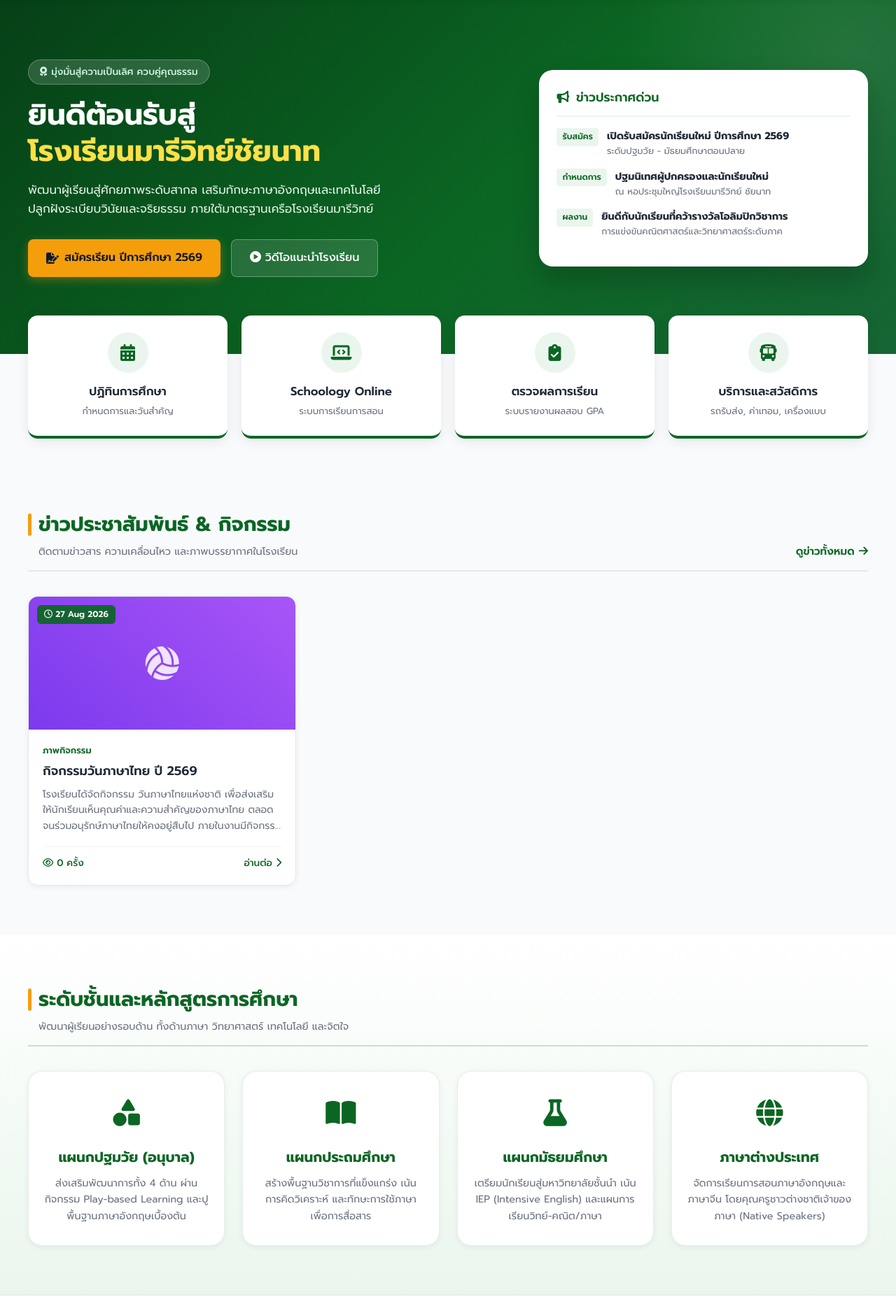
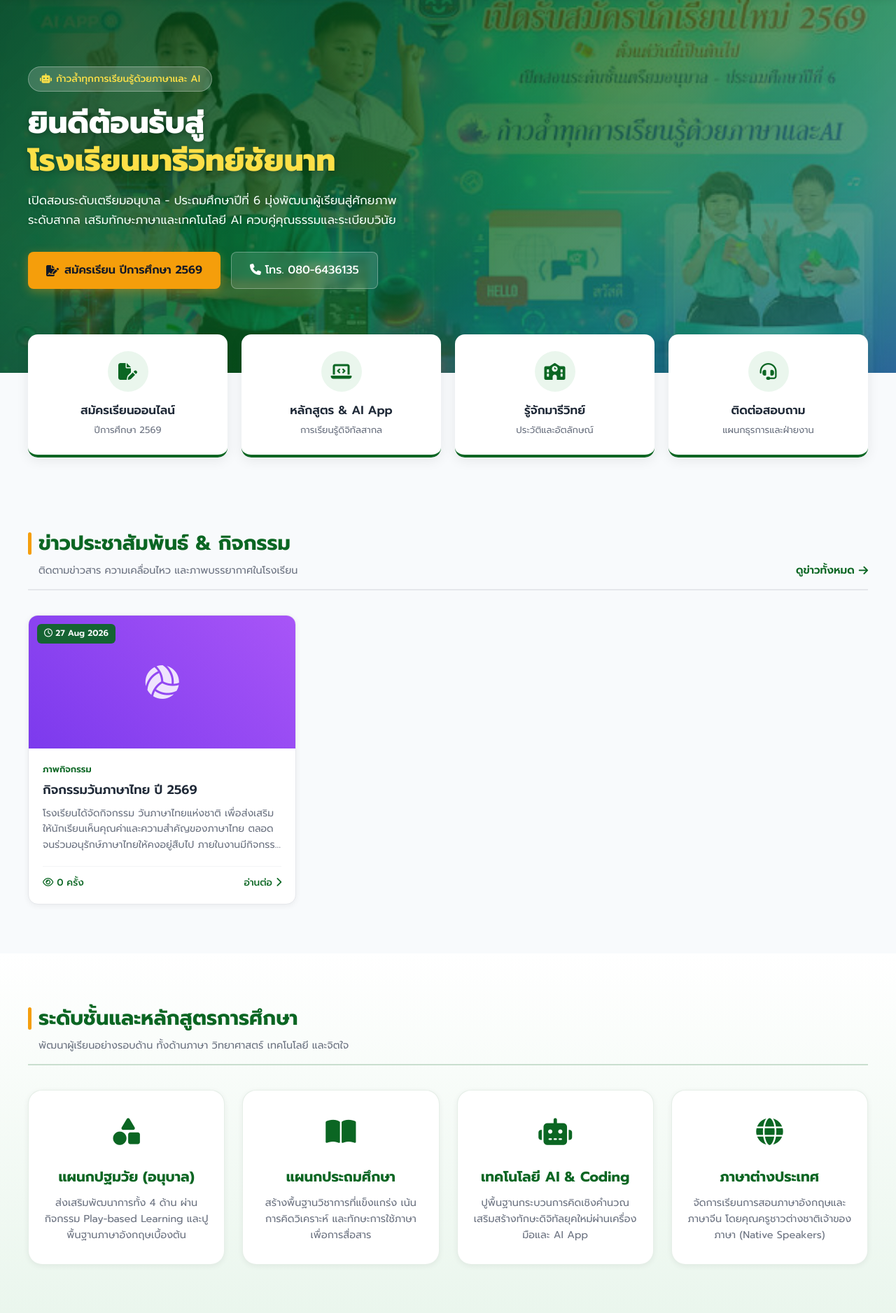
Before and after one commit to Nathikaa/Maryvit_Chainat, a PHP site: page / in a window 1280 px wide. Shown: the part 111-1988 px from the top of the page at 70% size. Run offline with PHP 8.4, Linux system fonts and the light colour scheme; data comes from the database, SQL or seed files in the repository.

Commit message:
ใส่รูปโลโก้และรูปภาพหน้า index

```diff
--- a/assets/css/style.css
+++ b/assets/css/style.css
@@ -136,26 +136,150 @@ ul { list-style: none; }
    ========================================================================== */
 .hero {
     position: relative;
-    background: linear-gradient(135deg, #064016 0%, #0B6623 55%, #166534 100%);
+    /* ใส่ภาพพื้นหลัง พร้อม Gradient สีเขียวแบบ Overlay กึ่งโปร่งใส เพื่อให้อ่านตัวหนังสือสีขาวชัดเจน */
+    background: linear-gradient(135deg, rgba(6, 64, 22, 0.88) 0%, rgba(11, 102, 35, 0.78) 55%, rgba(14, 116, 144, 0.7) 100%),
+                url('../images/hero-banner.jpg') center/cover no-repeat;
     color: var(--white);
-    padding: 85px 0 110px;
+    padding: 95px 0 120px;
     overflow: hidden;
 }
+
 .hero::after {
-    content: ''; position: absolute; top: -50%; right: -20%; width: 650px; height: 650px;
-    background: radial-gradient(circle, rgba(255,255,255,0.09) 0%, transparent 70%);
-    border-radius: 50%; pointer-events: none;
+    content: '';
+    position: absolute;
+    top: 0;
+    left: 0;
+    width: 100%;
+    height: 100%;
+    background: radial-gradient(circle at top right, rgba(253, 224, 71, 0.12) 0%, transparent 60%);
+    pointer-events: none;
 }
-.hero .container { display: grid; grid-template-columns: 1.25fr 0.85fr; gap: 40px; align-items: center; position: relative; z-index: 2; }
+
+.hero .container {
+    display: grid;
+    grid-template-columns: 1.25fr 0.85fr;
+    gap: 40px;
+    align-items: center;
+    position: relative;
+    z-index: 2;
+}
+
 .hero-tag {
-    display: inline-flex; align-items: center; gap: 6px; background: rgba(255,255,255,0.15);
-    backdrop-filter: blur(8px); padding: 6px 16px; border-radius: 30px; font-size: 0.85rem;
-    font-weight: 500; color: #d1fae5; margin-bottom: 18px; border: 1px solid rgba(255,255,255,0.25);
+    display: inline-flex;
+    align-items: center;
+    gap: 6px;
+    background: rgba(255, 255, 255, 0.18);
+    backdrop-filter: blur(10px);
+    padding: 6px 16px;
+    border-radius: 30px;
+    font-size: 0.85rem;
+    font-weight: 500;
+    color: #fde047;
+    margin-bottom: 18px;
+    border: 1px solid rgba(255, 255, 255, 0.3);
 }
-.hero-title { font-size: 2.6rem; font-weight: 700; line-height: 1.25; margin-bottom: 16px; }
-.hero-title span { color: #fde047; }
-.hero-subtitle { font-size: 1.05rem; color: #e2f1e6; margin-bottom: 30px; max-width: 540px; }
-.hero-actions { display: flex; gap: 15px; flex-wrap: wrap; }
+
+.hero-title {
+    font-size: 2.7rem;
+    font-weight: 800;
+    line-height: 1.25;
+    margin-bottom: 16px;
+    text-shadow: 0 2px 10px rgba(0, 0, 0, 0.3);
+}
+
+.hero-title span {
+    color: #fde047;
+}
+
+.hero-subtitle {
+    font-size: 1.05rem;
+    color: #f0fdf4;
+    margin-bottom: 30px;
+    max-width: 560px;
+    line-height: 1.7;
+    text-shadow: 0 1px 4px rgba(0, 0, 0, 0.25);
+}
+
+.hero-actions {
+    display: flex;
+    gap: 15px;
+    flex-wrap: wrap;
+}
+
+.btn-gold {
+    background-color: var(--accent-gold);
+    color: #111827;
+    padding: 13px 26px;
+    border-radius: 8px;
+    font-weight: 700;
+    display: inline-flex;
+    align-items: center;
+    gap: 8px;
+    box-shadow: 0 4px 15px rgba(245, 158, 11, 0.4);
+    transition: var(--transition);
+}
+
+.btn-gold:hover {
+    background-color: #fbbf24;
+    transform: translateY(-2px);
+    box-shadow: 0 6px 20px rgba(245, 158, 11, 0.5);
+}
+
+.btn-outline-white {
+    background: rgba(255, 255, 255, 0.15);
+    color: var(--white);
+    padding: 13px 26px;
+    border-radius: 8px;
+    font-weight: 600;
+    border: 1px solid rgba(255, 255, 255, 0.4);
+    backdrop-filter: blur(8px);
+    transition: var(--transition);
+}
+
+.btn-outline-white:hover {
+    background: rgba(255, 255, 255, 0.3);
+    transform: translateY(-2px);
+}
+
+.hero-announcement-card {
+    background: rgba(255, 255, 255, 0.95);
+    backdrop-filter: blur(12px);
+    color: var(--text-main);
+    padding: 26px;
+    border-radius: var(--radius-lg);
+    box-shadow: 0 20px 45px rgba(0, 0, 0, 0.25);
+    border: 1px solid rgba(255, 255, 255, 0.6);
+}
+
+.ann-head {
+    display: flex;
+    align-items: center;
+    gap: 10px;
+    padding-bottom: 12px;
+    border-bottom: 2px solid var(--light-green);
+    margin-bottom: 16px;
+    color: var(--primary-green);
+    font-size: 1.1rem;
+    font-weight: 700;
+}
+
+.ann-list-item {
+    display: flex;
+    gap: 12px;
+    margin-bottom: 14px;
+    align-items: flex-start;
+    font-size: 0.9rem;
+}
+
+.ann-badge {
+    background: var(--light-green);
+    color: var(--primary-green);
+    font-size: 0.75rem;
+    padding: 3px 8px;
+    border-radius: 4px;
+    font-weight: 700;
+    white-space: nowrap;
+}
 .btn-gold {
     background-color: var(--accent-gold); color: #111827; padding: 13px 26px; border-radius: 8px;
     font-weight: 600; display: inline-flex; align-items: center; gap: 8px; box-shadow: 0 4px 14px rgba(245,158,11,0.35); transition: var(--transition);
--- a/index.php
+++ b/index.php
@@ -35,46 +35,16 @@ $cat_icons = [
 include 'header.php';
 ?>
 
-
-
-<!-- 3. Hero Section -->
+<!-- 3. Hero Section (พร้อมภาพพื้นหลังกิจกรรมและ AI) -->
 <section class="hero" id="home">
     <div class="container">
         <div class="hero-left">
-            <div class="hero-tag"><i class="fa-solid fa-award"></i> มุ่งมั่นสู่ความเป็นเลิศ ควบคู่คุณธรรม</div>
+            <div class="hero-tag"><i class="fa-solid fa-robot"></i> ก้าวล้ำทุกการเรียนรู้ด้วยภาษาและ AI</div>
             <h2 class="hero-title">ยินดีต้อนรับสู่ <br><span>โรงเรียนมารีวิทย์ชัยนาท</span></h2>
-            <p class="hero-subtitle">พัฒนาผู้เรียนสู่ศักยภาพระดับสากล เสริมทักษะภาษาอังกฤษและเทคโนโลยี ปลูกฝังระเบียบวินัยและจริยธรรม ภายใต้มาตรฐานเครือโรงเรียนมารีวิทย์</p>
+            <p class="hero-subtitle">เปิดสอนระดับเตรียมอนุบาล - ประถมศึกษาปีที่ 6 มุ่งพัฒนาผู้เรียนสู่ศักยภาพระดับสากล เสริมทักษะภาษาและเทคโนโลยี AI ควบคู่คุณธรรมและระเบียบวินัย</p>
             <div class="hero-actions">
                 <a href="admissions.php" class="btn-gold"><i class="fa-solid fa-file-signature"></i> สมัครเรียน ปีการศึกษา 2569</a>
-                <a href="about.php" class="btn-outline-white"><i class="fa-solid fa-circle-play"></i> วิดีโอแนะนำโรงเรียน</a>
-            </div>
-        </div>
-
-        <div class="hero-announcement-card">
-            <div class="ann-head">
-                <i class="fa-solid fa-bullhorn"></i>
-                <span>ข่าวประกาศด่วน</span>
-            </div>
-            <div class="ann-list-item">
-                <span class="ann-badge">รับสมัคร</span>
-                <div>
-                    <strong>เปิดรับสมัครนักเรียนใหม่ ปีการศึกษา 2569</strong>
-                    <p style="font-size: 0.8rem; color: #6b7280;">ระดับปฐมวัย - มัธยมศึกษาตอนปลาย</p>
-                </div>
-            </div>
-            <div class="ann-list-item">
-                <span class="ann-badge">กำหนดการ</span>
-                <div>
-                    <strong>ปฐมนิเทศผู้ปกครองและนักเรียนใหม่</strong>
-                    <p style="font-size: 0.8rem; color: #6b7280;">ณ หอประชุมใหญ่โรงเรียนมารีวิทย์ ชัยนาท</p>
-                </div>
-            </div>
-            <div class="ann-list-item">
-                <span class="ann-badge">ผลงาน</span>
-                <div>
-                    <strong>ยินดีกับนักเรียนที่คว้ารางวัลโอลิมปิกวิชาการ</strong>
-                    <p style="font-size: 0.8rem; color: #6b7280;">การแข่งขันคณิตศาสตร์และวิทยาศาสตร์ระดับภาค</p>
-                </div>
+                <a href="tel:0806436135" class="btn-outline-white"><i class="fa-solid fa-phone"></i> โทร. 080-6436135</a>
             </div>
         </div>
     </div>
@@ -84,25 +54,25 @@ include 'header.php';
 <div class="quick-section">
     <div class="container">
         <div class="quick-grid">
-            <a href="#" class="quick-card">
-                <div class="quick-icon-circle"><i class="fa-solid fa-calendar-days"></i></div>
-                <h3>ปฏิทินการศึกษา</h3>
-                <p>กำหนดการและวันสำคัญ</p>
+            <a href="admissions.php" class="quick-card">
+                <div class="quick-icon-circle"><i class="fa-solid fa-file-pen"></i></div>
+                <h3>สมัครเรียนออนไลน์</h3>
+                <p>ปีการศึกษา 2569</p>
             </a>
-            <a href="#" class="quick-card">
+            <a href="curriculum.php" class="quick-card">
                 <div class="quick-icon-circle"><i class="fa-solid fa-laptop-code"></i></div>
-                <h3>Schoology Online</h3>
-                <p>ระบบการเรียนการสอน</p>
+                <h3>หลักสูตร & AI App</h3>
+                <p>การเรียนรู้ดิจิทัลสากล</p>
             </a>
-            <a href="#" class="quick-card">
-                <div class="quick-icon-circle"><i class="fa-solid fa-clipboard-check"></i></div>
-                <h3>ตรวจผลการเรียน</h3>
-                <p>ระบบรายงานผลสอบ GPA</p>
+            <a href="about.php" class="quick-card">
+                <div class="quick-icon-circle"><i class="fa-solid fa-school"></i></div>
+                <h3>รู้จักมารีวิทย์</h3>
+                <p>ประวัติและอัตลักษณ์</p>
             </a>
-            <a href="#" class="quick-card">
-                <div class="quick-icon-circle"><i class="fa-solid fa-bus"></i></div>
-                <h3>บริการและสวัสดิการ</h3>
-                <p>รถรับส่ง, ค่าเทอม, เครื่องแบบ</p>
+            <a href="contact.php" class="quick-card">
+                <div class="quick-icon-circle"><i class="fa-solid fa-headset"></i></div>
+                <h3>ติดต่อสอบถาม</h3>
+                <p>แผนกธุรการและฝ่ายงาน</p>
             </a>
         </div>
     </div>
@@ -129,10 +99,17 @@ include 'header.php';
                         $iconClass = $cat_icons[$catKey] ?? 'fa-school';
                     ?>
                     <div class="news-card">
-                        <div class="news-banner" style="background: <?php echo $bgGrad; ?>;">
-                            <i class="fa-solid <?php echo $iconClass; ?> fa-3x"></i>
-                            <span class="news-date"><i class="fa-regular fa-clock"></i> <?php echo date('d M Y', strtotime($news['created_at'])); ?></span>
-                        </div>
+                        <?php if (!empty($news['image']) && file_exists('uploads/news/' . $news['image'])): ?>
+                            <div class="news-banner" style="background-image: url('uploads/news/<?php echo htmlspecialchars($news['image']); ?>'); background-size: cover; background-position: center;">
+                                <span class="news-date"><i class="fa-regular fa-clock"></i> <?php echo date('d M Y', strtotime($news['created_at'])); ?></span>
+                            </div>
+                        <?php else: ?>
+                            <div class="news-banner" style="background: <?php echo $bgGrad; ?>;">
+                                <i class="fa-solid <?php echo $iconClass; ?> fa-3x"></i>
+                                <span class="news-date"><i class="fa-regular fa-clock"></i> <?php echo date('d M Y', strtotime($news['created_at'])); ?></span>
+                            </div>
+                        <?php endif; ?>
+
                         <div class="news-content">
                             <span class="news-cat"><?php echo htmlspecialchars($catLabel); ?></span>
                             <h4 class="news-heading"><?php echo htmlspecialchars($news['title']); ?></h4>
@@ -145,7 +122,6 @@ include 'header.php';
                     </div>
                 <?php endforeach; ?>
             <?php else: ?>
-                <!-- ตัวอย่างการ์ดข่าว (กรณีเพิ่งติดตั้งและยังไม่ได้เพิ่มข่าวในหลังบ้าน) -->
                 <div class="news-card">
                     <div class="news-banner" style="background: linear-gradient(45deg, #0B6623, #15803d);">
                         <i class="fa-solid fa-school fa-3x"></i>
@@ -154,7 +130,7 @@ include 'header.php';
                     <div class="news-content">
                         <span class="news-cat">ประชาสัมพันธ์</span>
                         <h4 class="news-heading">เปิดรับสมัครนักเรียนใหม่ ปีการศึกษา 2569</h4>
-                        <p class="news-detail">เปิดรับสมัครระดับเตรียมอนุบาล ถึง มัธยมศึกษาตอนปลาย พร้อมสิทธิประโยชน์และทุนการศึกษา</p>
+                        <p class="news-detail">เปิดรับสมัครระดับเตรียมอนุบาล ถึง ประถมศึกษาปีที่ 6 ก้าวล้ำทุกการเรียนรู้ด้วยภาษาและเทคโนโลยี</p>
                         <div class="news-meta">
                             <span>โรงเรียนมารีวิทย์</span>
                             <a href="admissions.php" style="color: var(--primary-green);">สมัครเรียน <i class="fa-solid fa-chevron-right"></i></a>
@@ -188,9 +164,9 @@ include 'header.php';
                 <p>สร้างพื้นฐานวิชาการที่แข็งแกร่ง เน้นการคิดวิเคราะห์ และทักษะการใช้ภาษาเพื่อการสื่อสาร</p>
             </div>
             <div class="curriculum-card">
-                <div class="curriculum-icon"><i class="fa-solid fa-flask"></i></div>
-                <h4>แผนกมัธยมศึกษา</h4>
-                <p>เตรียมนักเรียนสู่มหาวิทยาลัยชั้นนำ เน้น IEP (Intensive English) และแผนการเรียนวิทย์-คณิต/ภาษา</p>
+                <div class="curriculum-icon"><i class="fa-solid fa-robot"></i></div>
+                <h4>เทคโนโลยี AI & Coding</h4>
+                <p>ปูพื้นฐานกระบวนการคิดเชิงคำนวณ เสริมสร้างทักษะดิจิทัลยุคใหม่ผ่านเครื่องมือและ AI App</p>
             </div>
             <div class="curriculum-card">
                 <div class="curriculum-icon"><i class="fa-solid fa-globe"></i></div>
@@ -201,5 +177,4 @@ include 'header.php';
     </div>
 </section>
 
-<script src="assets/js/main.js"></script>
 <?php include 'footer.php'; ?>
```
Also changed, not shown: assets/images/hero-banner.jpg (added).
